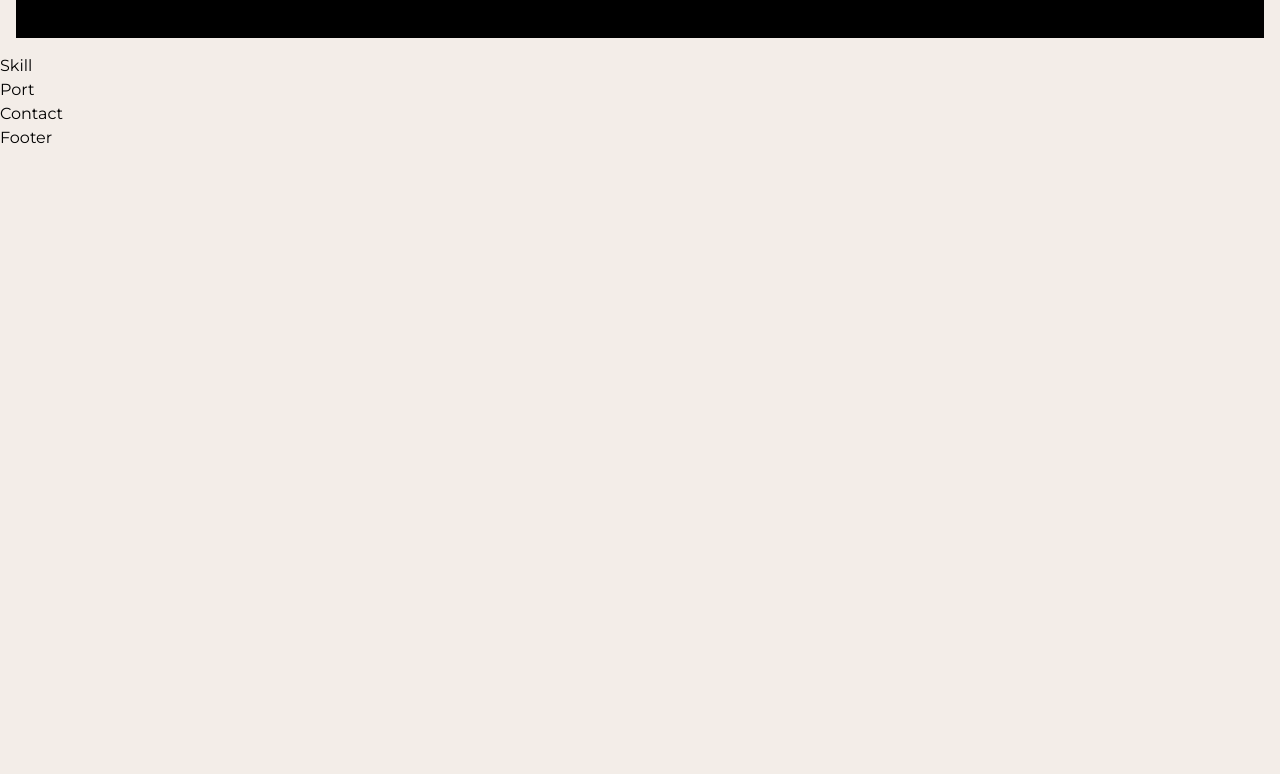
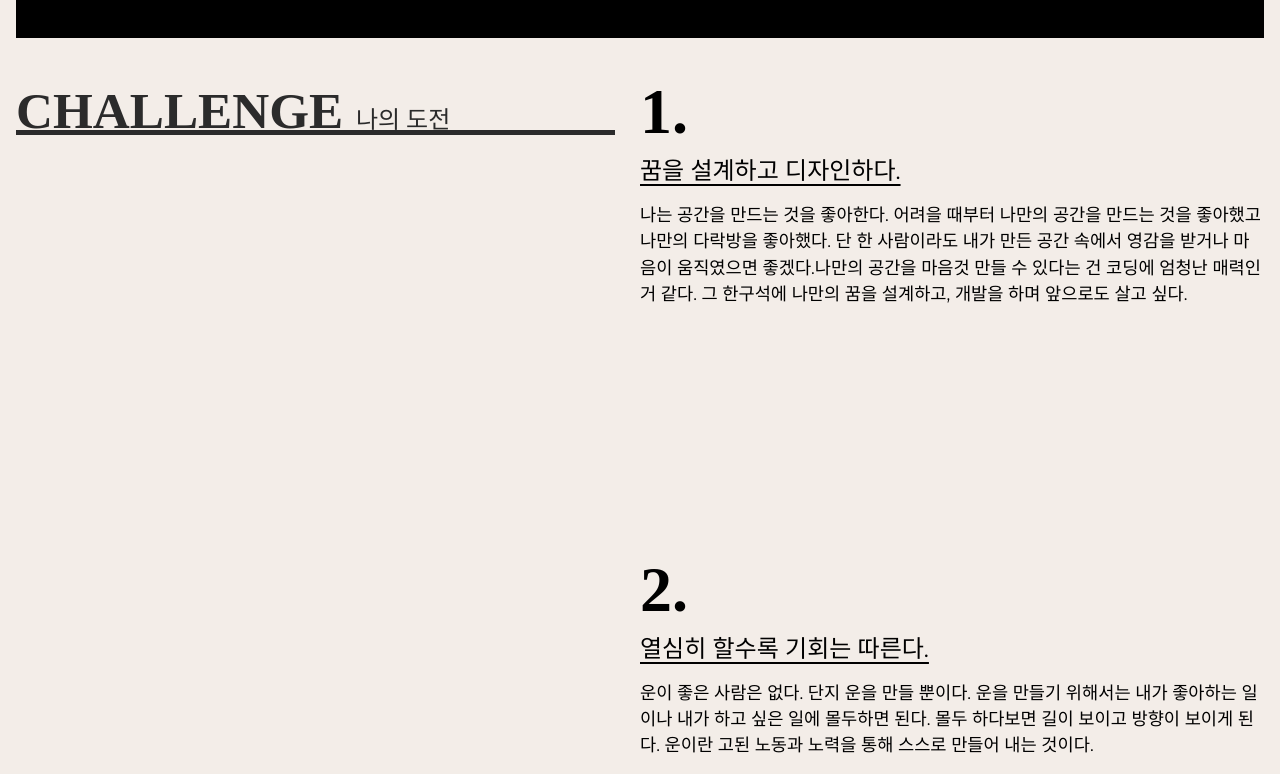
Before and after one commit to Dongjewerly/port2023-react, a React (Create React App) app: page / in a window 1280 px wide. Shown: the part 746-1520 px from the top of the page. Before the commit the page ends 896 px from the top, so only its background shows below. Built offline with nearby package versions, Linux system fonts and the light colour scheme; a small style sheet from the web is missing; the HTML template or start-up script is replaced by a standard one; a web font is replaced by a local one.

Commit message:
스킬영역완료

```diff
--- a/src/assets/scss/section/_skill.scss
+++ b/src/assets/scss/section/_skill.scss
@@ -0,0 +1,75 @@
+#skill {
+
+}
+.skill_inner {
+    padding: 16px;
+    display: flex;
+    justify-content: space-between;
+
+    @media (max-width: 800px) {
+        flex-direction: column;
+    }
+
+    .skill_title {
+        position: sticky;
+        top: 70px;
+        left: 0;
+        width: 48%;
+        height: 5.1vw;
+        font-weight: 900;
+        font-size: 4vw;
+        line-height: 1.6;
+        font-family: var(--mainKor-font);
+        text-transform: uppercase;
+        color: var(--black100);
+        border-bottom: 0.4vw solid var(--black100);
+
+        @media (max-width: 800px) {
+            width: 100%;
+            margin-bottom: 10vw;
+            font-size: 30px;
+            height: auto;
+            top: 68px;
+            background-color: var(--mainBg-color);
+        }
+
+        em {
+            font-size: 1.5rem;
+            font-weight: 400;
+            line-height: 2;
+        }
+    }
+
+    .skill_desc {
+        width: 50%;
+
+        @media (max-width: 800px) {
+            width: 100%;
+        }
+
+        span {
+            font-size: 5vw;
+            line-height: 1.3;
+            font-weight: 900;
+            font-family: var(--mainNum-font);
+
+            @media (max-width: 800px) {
+                font-size: 20vw;
+            }
+
+        }
+
+
+        h3 {
+            font-size: 1.5rem;
+            text-decoration: underline;
+            text-underline-position: under;
+            margin-bottom: 1vw;
+        }
+
+        p {
+            margin-bottom: 30vh;
+            font-size: 1.1rem;
+        }
+    }
+}
--- a/src/components/Skill.jsx
+++ b/src/components/Skill.jsx
@@ -1,11 +1,39 @@
-import React from 'react'
+import React from "react";
+
+const skillText = [
+  {
+    title:"꿈을 설계하고 디자인하다.",
+    desc:"나는 공간을 만드는 것을 좋아한다. 어려을 때부터 나만의 공간을 만드는 것을 좋아했고 나만의 다락방을 좋아했다. 단 한 사람이라도 내가 만든 공간 속에서 영감을 받거나 마음이 움직였으면 좋겠다.나만의 공간을 마음것 만들 수 있다는 건 코딩에 엄청난 매력인거 같다. 그 한구석에 나만의 꿈을 설계하고, 개발을 하며 앞으로도 살고 싶다."
+  },
+  {
+    title:"열심히 할수록 기회는 따른다.",
+    desc:"운이 좋은 사람은 없다. 단지 운을 만들 뿐이다. 운을 만들기 위해서는 내가 좋아하는 일이나 내가 하고 싶은 일에 몰두하면 된다. 몰두 하다보면 길이 보이고 방향이 보이게 된다. 운이란 고된 노동과 노력을 통해 스스로 만들어 내는 것이다."
+  },
+  {
+    title:"나에게 정직하다.",
+    desc:"정직은 다른 사람보다 나에게 큰 의미를 부여해야 한다. 자신이 정직하지 않으면 진정으로 원하는 일을 열정적으로 밀고 나갈 수 없다. 마음에서 우러나오는 일을 해야 정직해지며 삶을 더 즐길 줄 알게 된다."
+  },
+];
 
 const Skill = () => {
   return (
-    <div>
-      Skill
-    </div>
-  )
-}
+    <section id="skill">
+            <div className="skill_inner">
+                <h2 className="skill_title">
+                    challenge <em>나의 도전</em>
+                </h2>
+                <div className="skill_desc">
+                  {skillText.map((skill,key)=>(
+                    <div key={key}>
+                      <span>{key+1}.</span>
+                      <h3>{skill.title}</h3>
+                      <p>{skill.desc}</p>
+                    </div>
+                  ))}
+                </div>
+            </div>
+        </section>
+  );
+};
 
-export default Skill
+export default Skill;
```
